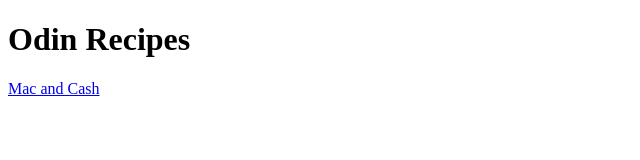
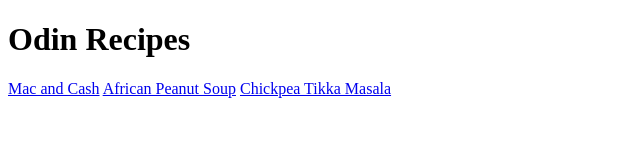
Before and after one commit to reville00/odin-recipes, a plain HTML site: page index.html in a window 1280 px wide. Shown: the whole page, without its empty margins (0-640 px from the left). Drawn offline with Linux system fonts and the light colour scheme.

Commit message:
Add link to african peanut soup and tikka masala

```diff
--- a/index.html
+++ b/index.html
@@ -9,5 +9,7 @@
 <body>
    <h1>Odin Recipes</h1>
    <a href="recipes/mac-and-cash.html">Mac and Cash</a>
+   <a href="recipes/african-peanut-soup.html">African Peanut Soup</a>
+   <a href="recipes/chickpea-tikka-masala.html">Chickpea Tikka Masala</a>
 </body>
 </html>
```
